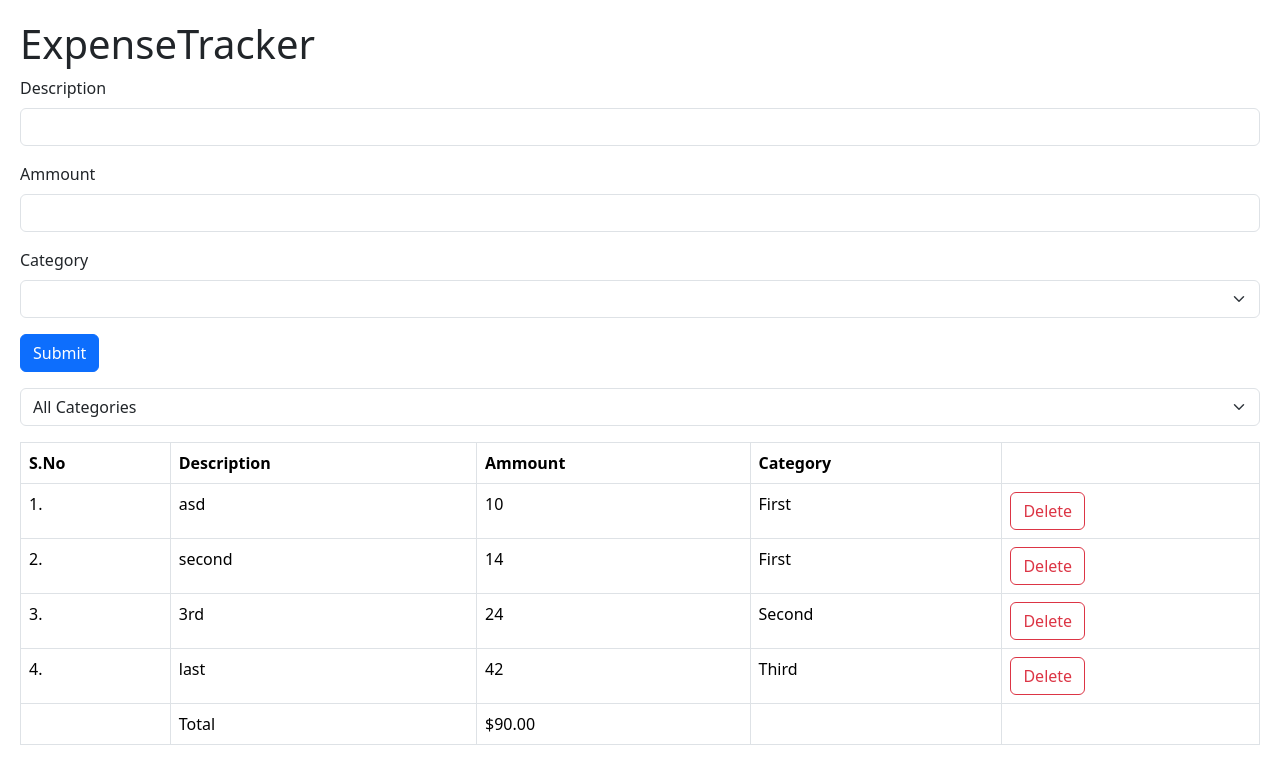
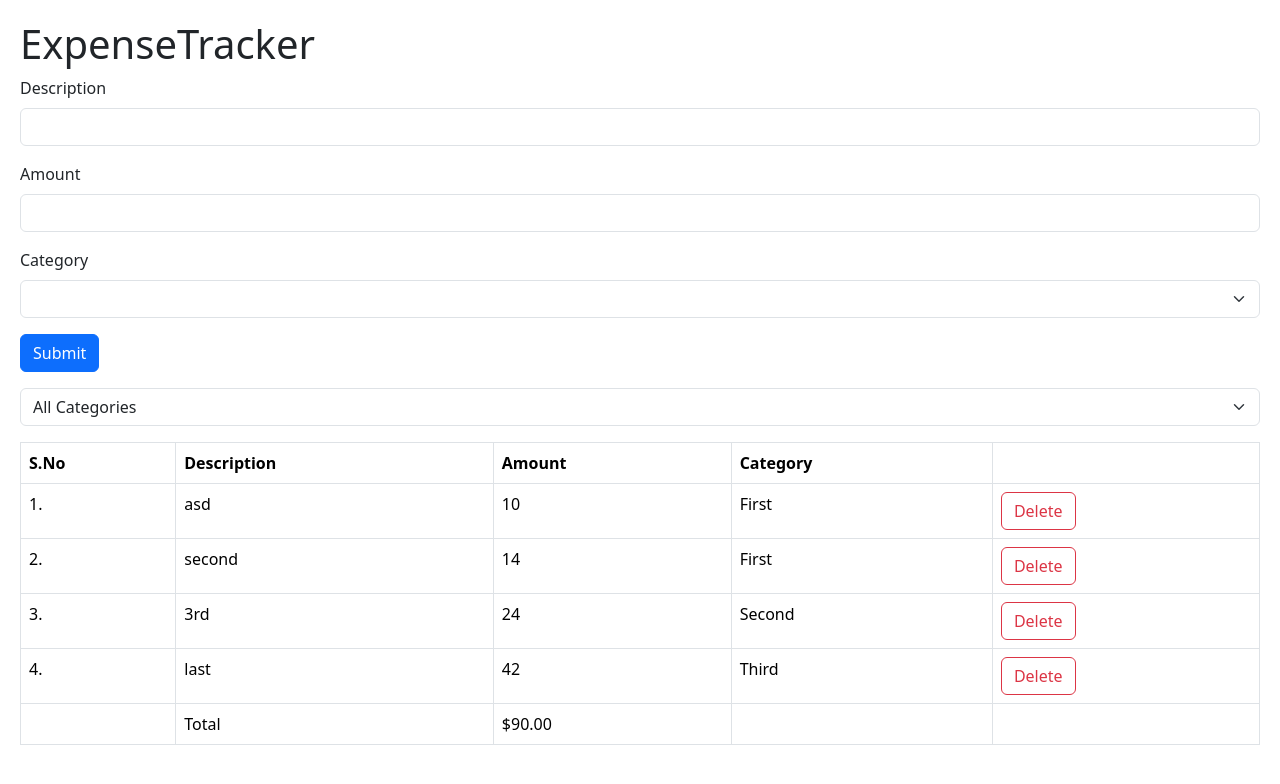
Before and after one commit to shubhamxdd/react-expense-tracker, a React (Vite) app: page / in a window 1280 px wide. Shown: the top 784 px of the page. Built offline with nearby package versions, Linux system fonts and the light colour scheme.

Commit message:
Rename ammount/amt to amount :/

```diff
--- a/src/components/Expense Tracker/ExpenseFields.tsx
+++ b/src/components/Expense Tracker/ExpenseFields.tsx
@@ -7,7 +7,7 @@ const schema = z.object({
   desc: z
     .string()
     .min(3, { message: "Description must be atleast 3 characters." }),
-  amt: z.number({ invalid_type_error: "This field is required." }),
+  amount: z.number({ invalid_type_error: "This field is required." }),
   category: z.enum(categories, {
     errorMap: () => ({ message: "Please select a category." }),
   }),
@@ -41,16 +41,16 @@ const ExpenseTracker = () => {
           {errors.desc && <p className="text-danger">{errors.desc.message}</p>}
         </div>
         <div className="mb-3">
-          <label htmlFor="amt" className="form-label">
-            Ammount
+          <label htmlFor="amount" className="form-label">
+            Amount
           </label>
           <input
             type="number"
-            id="amt"
+            id="amount"
             className="form-control"
-            {...register("amt", { valueAsNumber: true })}
+            {...register("amount", { valueAsNumber: true })}
           />
-          {errors.amt && <p className="text-danger">{errors.amt.message}</p>}
+          {errors.amount && <p className="text-danger">{errors.amount.message}</p>}
         </div>
         <div className="mb-3">
           <label htmlFor="category" className="form-label">
--- a/src/components/Expense Tracker/ExpenseList.tsx
+++ b/src/components/Expense Tracker/ExpenseList.tsx
@@ -1,7 +1,7 @@
 interface Expense {
   id: number;
   description: string;
-  ammount: number;
+  amount: number;
   category: string;
 }
 interface Props {
@@ -20,7 +20,7 @@ const ExpenseList = ({ expenses, onDelete }: Props) => {
           <tr>
             <th>S.No</th>
             <th>Description</th>
-            <th>Ammount</th>
+            <th>Amount</th>
             <th>Category</th>
             <th></th>
           </tr>
@@ -31,7 +31,7 @@ const ExpenseList = ({ expenses, onDelete }: Props) => {
               <tr key={expenses.id}>
                 <td>{expenses.id}.</td>
                 <td>{expenses.description}</td>
-                <td>{expenses.ammount}</td>
+                <td>{expenses.amount}</td>
                 <td>{expenses.category}</td>
                 <td>
                   <button
@@ -52,7 +52,7 @@ const ExpenseList = ({ expenses, onDelete }: Props) => {
             <td>
               $
               {expenses
-                .reduce((acc, expense) => expense.ammount + acc, 0)
+                .reduce((acc, expense) => expense.amount + acc, 0)
                 .toFixed(2)}
             </td>
             <td></td>
--- a/src/components/pages/ExpenseTrackerProj.tsx
+++ b/src/components/pages/ExpenseTrackerProj.tsx
@@ -9,25 +9,25 @@ const ExpenseTrackerProj = () => {
     {
       id: 1,
       description: "asd",
-      ammount: 10,
+      amount: 10,
       category: "First",
     },
     {
       id: 2,
       description: "second",
-      ammount: 14,
+      amount: 14,
       category: "First",
     },
     {
       id: 3,
       description: "3rd",
-      ammount: 24,
+      amount: 24,
       category: "Second",
     },
     {
       id: 4,
       description: "last",
-      ammount: 42,
+      amount: 42,
       category: "Third",
     },
   ]);
```
